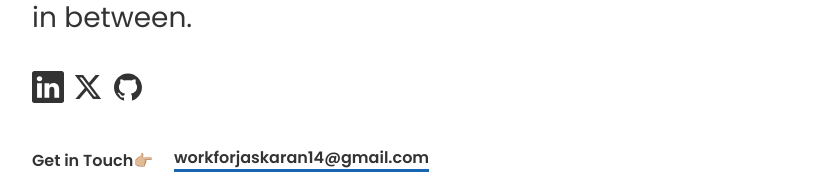
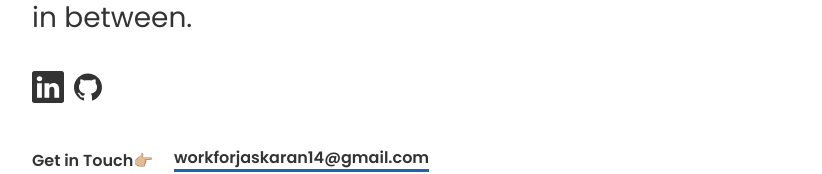
Before and after one commit to jaskaran019/Portfolio-Website, a React (Create React App) app: page / in a window 1280 px wide. Shown: the part 410-584 px from the top of the page, without its empty margins (160-982 px from the left). Built offline with nearby package versions, Linux system fonts and the light colour scheme.

Commit message:
removed twitter

```diff
--- a/src/Components/Home.jsx
+++ b/src/Components/Home.jsx
@@ -97,7 +97,6 @@ const Home = () => {
           <div className={styles.linkContainer}>
             <ul className={styles.links}>
               <li className={styles.link}><a href="https://www.linkedin.com/in/jaskaran-singh-28a47019a/" target="_blank"><BsLinkedin/></a></li>
-              <li className={styles.link}><a href="https://twitter.com/jaskaran_019" target="_blank"><RiTwitterXFill/></a></li>
               <li className={styles.link}><a href="https://github.com/jaskaran019" target="_blank"><AiFillGithub/></a></li>
             </ul>
           </div>
```
